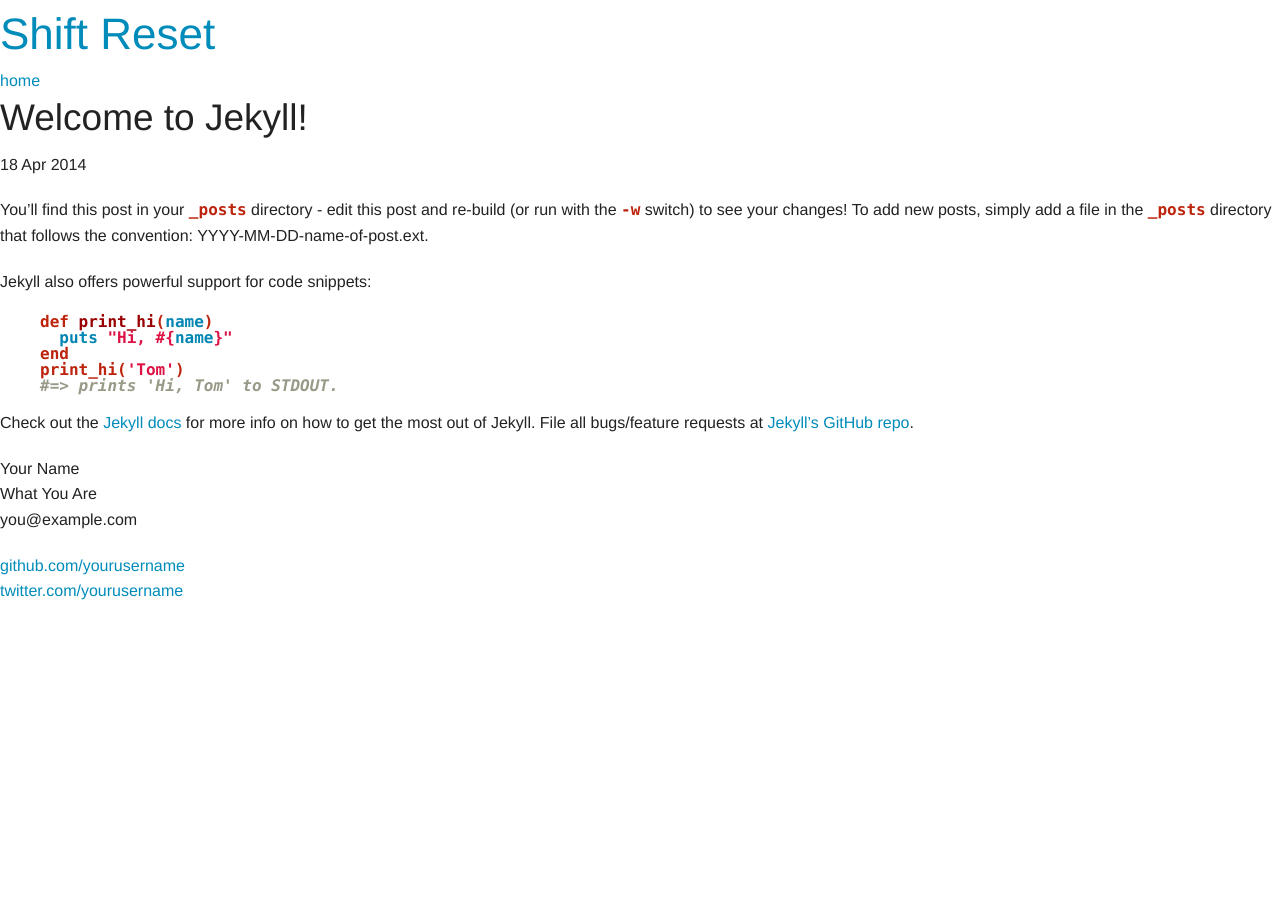
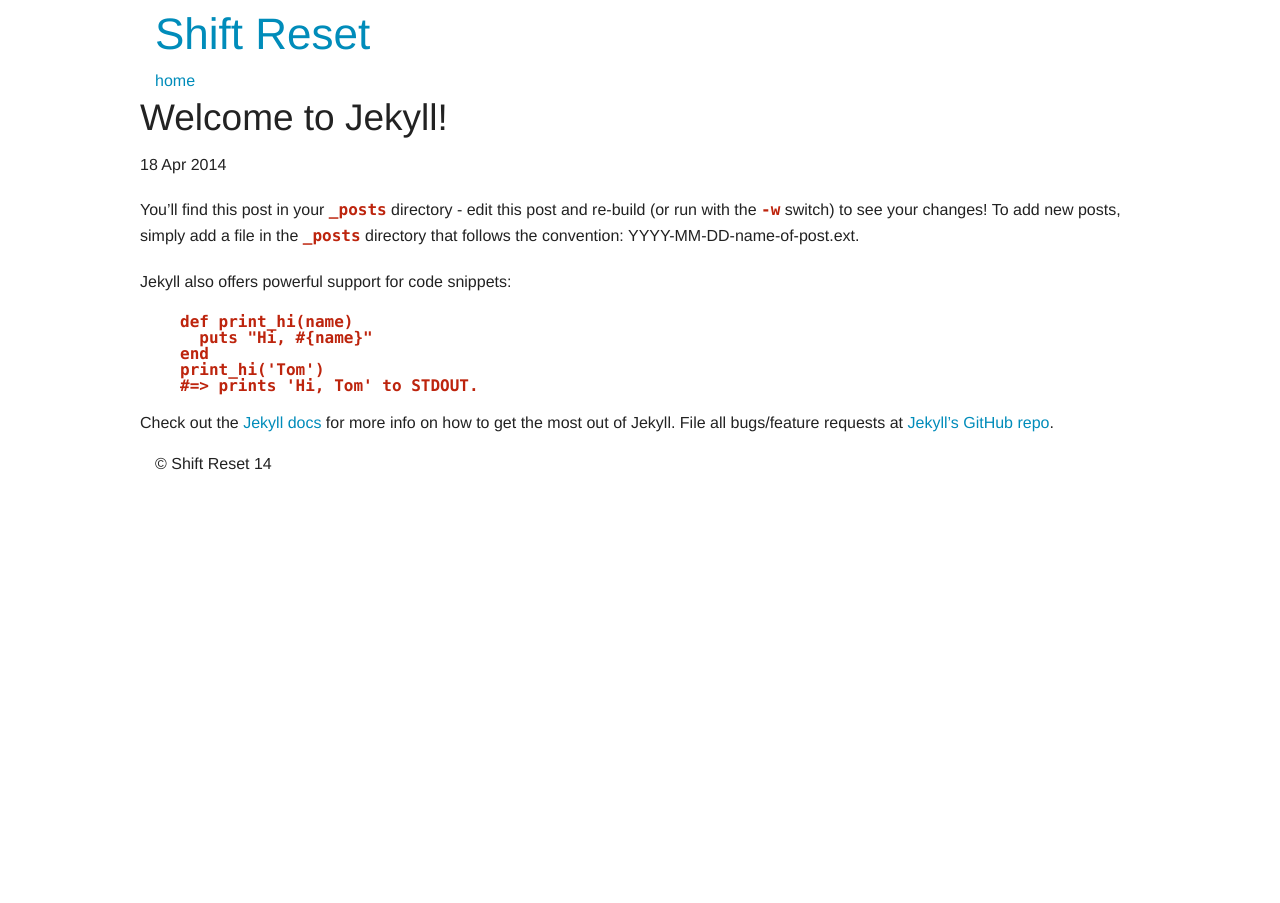
Before and after one commit to nickroberts/shiftreset, a Jekyll site: the page built from _posts/2014-04-18-welcome-to-jekyll.markdown, in a window 1280 px wide. Built offline with Jekyll 4.4.1, drawn with Linux system fonts in a browser that asks for light colours; Markdown is read by kramdown in place of the engine named in the settings.

Commit message:
Update template

```diff
--- a/_layouts/default.html
+++ b/_layouts/default.html
@@ -1,44 +1,40 @@
 <!DOCTYPE html>
-<html>
+<!--[if IE 9]><html class="lt-ie10" lang="en" > <![endif]-->
+<html class="no-js" lang="en">
     <head>
         <meta charset="utf-8">
+        <meta name="viewport" content="width=device-width, initial-scale=1.0">
         <meta http-equiv="X-UA-Compatible" content="IE=edge,chrome=1">
         <title>{{ page.title }}</title>
         <meta name="viewport" content="width=device-width">
 
-        <!-- syntax highlighting CSS -->
-        <link rel="stylesheet" href="/css/syntax.css">
-
-        <!-- Custom CSS -->
         <link rel="stylesheet" href="/css/app.css">
-
+        <script src="js/vendor/modernizr.js"></script>
     </head>
     <body>
 
-        <div class="site">
-          <div class="header">
-            <h1 class="title"><a href="/">{{ site.name }}</a></h1>
-            <a class="extra" href="/">home</a>
-          </div>
+        <header>
+            <div class="row">
+                <div class="small-12 columns">
+                    <h1 class="title"><a href="/">{{ site.name }}</a></h1>
+                    <a class="extra" href="/">home</a>
+                </div>
+            </div>
+        </header>
 
-          {{ content }}
+        <section class="content">
+            <div class="row">
+                {{ content }}
+            </div>
+        </section>
 
-          <div class="footer">
-            <div class="contact">
-              <p>
-                Your Name<br />
-                What You Are<br />
-                you@example.com
-              </p>
+        <footer>
+            <div class="row">
+                <div class="small-12 columns">
+                    &copy Shift Reset {{ site.time | date: '%y' }}
+                </div>
             </div>
-            <div class="contact">
-              <p>
-                <a href="https://github.com/yourusername">github.com/yourusername</a><br />
-                <a href="https://twitter.com/yourusername">twitter.com/yourusername</a><br />
-              </p>
-            </div>
-          </div>
-        </div>
+        </footer>
 
     </body>
 </html>
```
Also changed, not shown: config/deploy.rb (+11 -3 lines).
